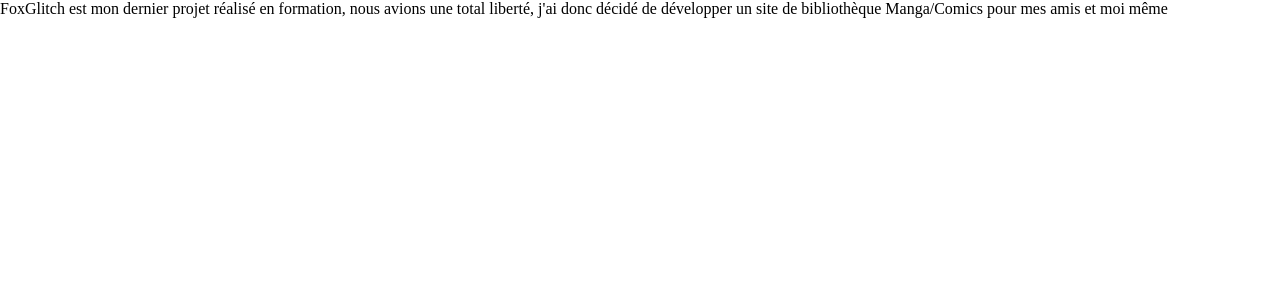
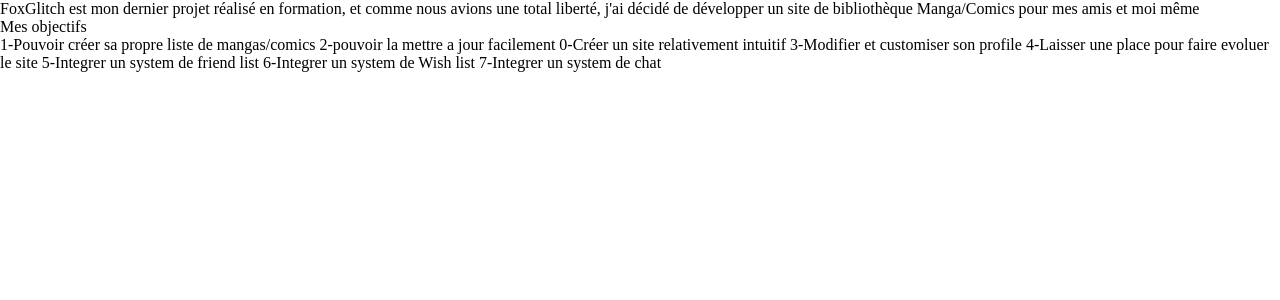
Before and after one commit to yrautcnasdemo/FoxWave, a PHP site: page /project.php in a window 1280 px wide. Shown: the top 300 px of the page. Run offline with PHP 8.4, Linux system fonts and the light colour scheme.

Commit message:
this project intro

```diff
--- a/src/project.php
+++ b/src/project.php
@@ -9,9 +9,46 @@
 </head>
 <body>
 
-<p>FoxGlitch est mon dernier projet réalisé en formation, nous avions une total liberté, j'ai donc décidé de développer un site de bibliothèque Manga/Comics pour mes amis et moi même</p>
-
+<p>FoxGlitch est mon dernier projet réalisé en formation, et comme nous avions une total liberté, j'ai décidé de développer un site de bibliothèque Manga/Comics pour mes amis et moi même</p>
+<p>Mes objectifs</p>
+<p>
+    1-Pouvoir créer sa propre liste de mangas/comics
+    2-pouvoir la mettre a jour facilement
+    0-Créer un site relativement intuitif
+    3-Modifier et customiser son profile
+    4-Laisser une place pour faire evoluer le site
+    5-Integrer un system de friend list
+    6-Integrer un system de Wish list
+    7-Integrer un system de chat
+    </p>
 
 
 </body>
 </html>
+
+
+
+
+
+
+<!-- <p>
+01joker – Alors comme ca tu veux en savoir plus sur ce projet, batou ?
+02Batman- Non…
+03joker- Mais tu as cliker, donc… ca t’interesse forcement… héhéhé
+03Batman- Arrete Joker, abandonne, quelque soit ton plan je le réduirai a néant...
+04joker – Vraiment ? Alors prepare toi pour un monologue que te laissera sans voix batou !
+05Batman - *surpris/appeuré* Non pas un monologue !
+06joker- monologue présentation du site 01
+07Batman&superman – Clark Non vas t’en, c’est un monologue interminable, tu ne tiendra pas ,et puis ca n’a ni queue ni tête...
+08joker – fin monologue, Avec ce site je semerais le chaos dans gotham
+09batman enervé- ,,,
+10Joker- Et voila comment je vais détruire Gotham Batou !
+11batman-Ton plan est completement stupide joker…
+12Joker- Maintenant que tu le dit….
+</p> -->
+
+
+<!-- Ah, Batman, toujours à traîner dans l’ombre avec ton sens moral bien aiguisé… Mais laisse-moi te parler de quelque chose d’un peu plus… amusant, oui ? Imagine un endroit, une petite cachette secrète – non pas pour tes gadgets ou tes batarangs, non, non, non – mais pour… des mangas et des comics. Oh oui, mon cher Chevalier Noir, un site où tu peux collectionner toutes tes précieuses histoires de justiciers masqués et de méchants tordus.
+Ça s’appelle… Ah, quel joli nom aurais-je pu trouver pour ça ? Peu importe, c’est notre petite bibliothèque ! Là, tu entres le titre de tes comics, tu enregistres chaque volume avec précision – comme toi avec tes preuves. Ensuite, tu sélectionnes ton précieux statut : est-ce que ta collection est complète, ou peut-être qu’elle est encore en train de croître… comme une belle petite folie, hmmm ?! Et tu ne fais pas tout ça seul, oh non, mon cher Batounet ! Tu peux ajouter… des amis ! Oui, des amis ! Et partager ta précieuse liste avec eux. Qui sait, peut-être qu’un jour tu seras aussi apprécié pour tes lectures que pour ton sens de la justice défaillant, héhé !
+Oh, mais attention, Batman… une collection partagée peut révéler plus que tu ne le crois. Alors, tu joins la danse ou tu restes dans ta Batcave, à relire tes vieux exemplaires de Detective Comics ?
+Allez, fais-moi plaisir, rejoins la fête ! -->
--- a/src/style.css
+++ b/src/style.css
@@ -361,6 +361,7 @@
 .user-name {
     font-size: 40px;
     color: #FFFFFF;
+    filter: drop-shadow(0 0 2px rgb(255, 0, 119));
 }
 .user-title {
     font-size: 32px;
@@ -388,10 +389,10 @@
     background-color: #D9D9D9;
     border: 2px solid #1e1e1e;
     height: 40px;
+    width: 110px;
     font-family: Rajdhani-sb;
     color: #1e1e1e;
     font-size: 20px;
-    padding: 5px 10px;
     border-radius: 25px;
     cursor: pointer;
 }
```
Also changed, not shown: src/assets/images/Project Storyboard/01-joker.jpeg (added), src/assets/images/Project Storyboard/130469.jpg (added), src/assets/images/Project Storyboard/Batman-Invisible-Darkness.avif (added), src/assets/images/Project Storyboard/HD-wallpaper-joker-sad-sadd-thumbnail.jpg (added), src/assets/images/Project Storyboard/JL02_13_marquee_20_281_29_56ea273a201ff1.12063732.avif (added), src/assets/images/Project Storyboard/joker.avif (added), src/assets/images/Project Storyboard/killing-joke-2.avif (added), src/assets/images/Project Storyboard/many-faces-of-batman.avif (added), src/assets/images/Project Storyboard/pngfind.com-batman-comic-png-121209.png (added), 1 other file.
